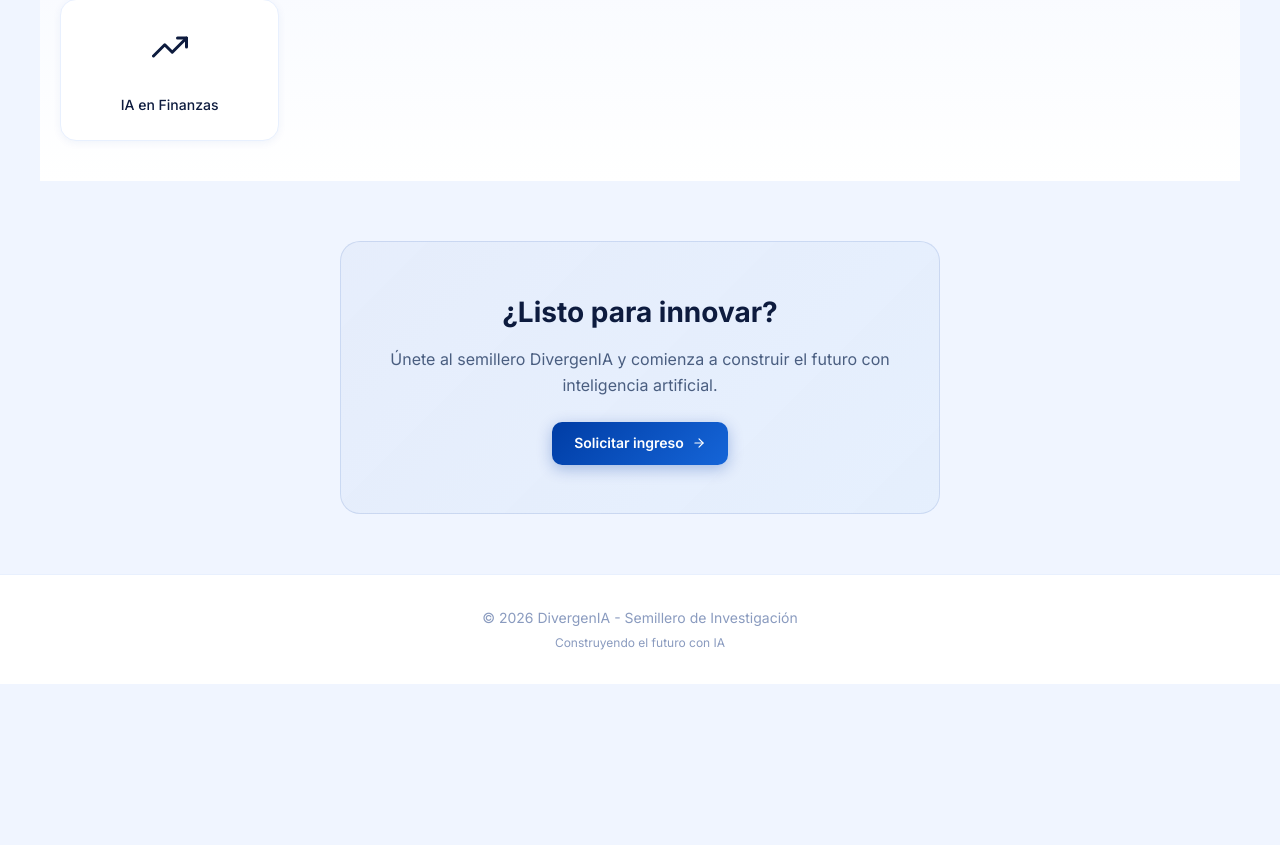
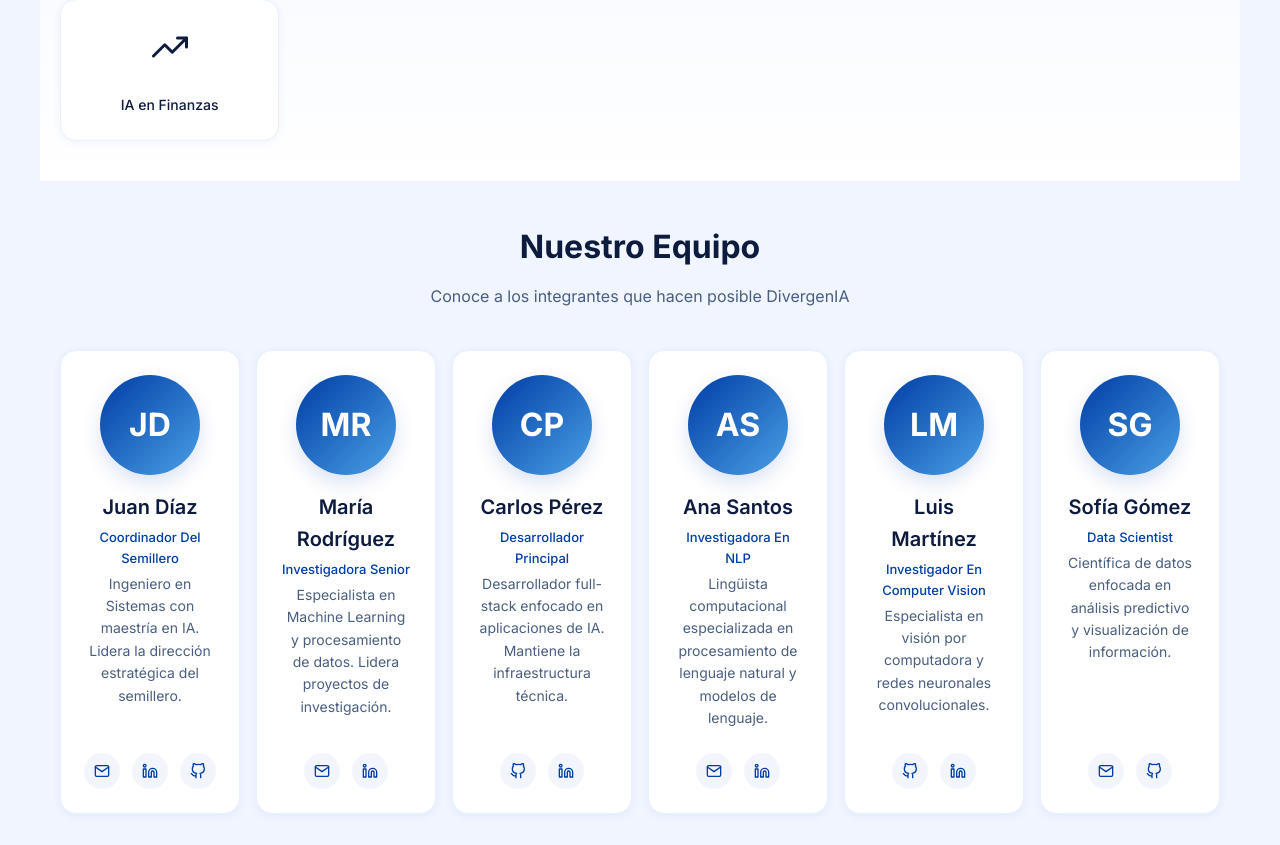
Before and after one commit to Staillim/DivergenIA, a React (Vite) app in the folder frontend/: page / in a window 1280 px wide. Shown: the part 1395-2240 px from the top of the page. Before the commit the page ends 2079 px from the top, so only its background shows below. Built offline with nearby package versions, Linux system fonts and the light colour scheme; no server answers.

Commit message:
feat: add team section with 6 members and update homepage stats to real numbers

```diff
--- a/frontend/src/pages/Home.jsx
+++ b/frontend/src/pages/Home.jsx
@@ -1,5 +1,5 @@
 import { Link } from 'react-router-dom'
-import { FiArrowRight, FiUsers, FiFolder, FiBookOpen, FiCpu, FiZap, FiBarChart2, FiMessageSquare, FiEye, FiActivity, FiTrendingUp } from 'react-icons/fi'
+import { FiArrowRight, FiUsers, FiFolder, FiBookOpen, FiCpu, FiZap, FiBarChart2, FiMessageSquare, FiEye, FiActivity, FiTrendingUp, FiGithub, FiLinkedin, FiMail } from 'react-icons/fi'
 import { FaRobot, FaDna } from 'react-icons/fa'
 import '../styles/home.css'
 
@@ -103,6 +103,82 @@ function Home() {
         </div>
       </section>
 
+      {/* Equipo del Semillero */}
+      <section className="team-section page">
+        <h2 className="section-title">Nuestro Equipo</h2>
+        <p className="section-subtitle">
+          Conoce a los integrantes que hacen posible DivergenIA
+        </p>
+        <div className="team-grid">
+          <div className="team-member-card card">
+            <div className="team-avatar-large">JD</div>
+            <h3>Juan Díaz</h3>
+            <span className="team-role">Coordinador del Semillero</span>
+            <p className="team-bio">Ingeniero en Sistemas con maestría en IA. Lidera la dirección estratégica del semillero.</p>
+            <div className="team-social">
+              <a href="mailto:juan.diaz@example.com" className="team-social-link" title="Email"><FiMail /></a>
+              <a href="https://linkedin.com" target="_blank" rel="noopener noreferrer" className="team-social-link" title="LinkedIn"><FiLinkedin /></a>
+              <a href="https://github.com" target="_blank" rel="noopener noreferrer" className="team-social-link" title="GitHub"><FiGithub /></a>
+            </div>
+          </div>
+
+          <div className="team-member-card card">
+            <div className="team-avatar-large">MR</div>
+            <h3>María Rodríguez</h3>
+            <span className="team-role">Investigadora Senior</span>
+            <p className="team-bio">Especialista en Machine Learning y procesamiento de datos. Lidera proyectos de investigación.</p>
+            <div className="team-social">
+              <a href="mailto:maria.rodriguez@example.com" className="team-social-link" title="Email"><FiMail /></a>
+              <a href="https://linkedin.com" target="_blank" rel="noopener noreferrer" className="team-social-link" title="LinkedIn"><FiLinkedin /></a>
+            </div>
+          </div>
+
+          <div className="team-member-card card">
+            <div className="team-avatar-large">CP</div>
+            <h3>Carlos Pérez</h3>
+            <span className="team-role">Desarrollador Principal</span>
+            <p className="team-bio">Desarrollador full-stack enfocado en aplicaciones de IA. Mantiene la infraestructura técnica.</p>
+            <div className="team-social">
+              <a href="https://github.com" target="_blank" rel="noopener noreferrer" className="team-social-link" title="GitHub"><FiGithub /></a>
+              <a href="https://linkedin.com" target="_blank" rel="noopener noreferrer" className="team-social-link" title="LinkedIn"><FiLinkedin /></a>
+            </div>
+          </div>
+
+          <div className="team-member-card card">
+            <div className="team-avatar-large">AS</div>
+            <h3>Ana Santos</h3>
+            <span className="team-role">Investigadora en NLP</span>
+            <p className="team-bio">Lingüista computacional especializada en procesamiento de lenguaje natural y modelos de lenguaje.</p>
+            <div className="team-social">
+              <a href="mailto:ana.santos@example.com" className="team-social-link" title="Email"><FiMail /></a>
+              <a href="https://linkedin.com" target="_blank" rel="noopener noreferrer" className="team-social-link" title="LinkedIn"><FiLinkedin /></a>
+            </div>
+          </div>
+
+          <div className="team-member-card card">
+            <div className="team-avatar-large">LM</div>
+            <h3>Luis Martínez</h3>
+            <span className="team-role">Investigador en Computer Vision</span>
+            <p className="team-bio">Especialista en visión por computadora y redes neuronales convolucionales.</p>
+            <div className="team-social">
+              <a href="https://github.com" target="_blank" rel="noopener noreferrer" className="team-social-link" title="GitHub"><FiGithub /></a>
+              <a href="https://linkedin.com" target="_blank" rel="noopener noreferrer" className="team-social-link" title="LinkedIn"><FiLinkedin /></a>
+            </div>
+          </div>
+
+          <div className="team-member-card card">
+            <div className="team-avatar-large">SG</div>
+            <h3>Sofía Gómez</h3>
+            <span className="team-role">Data Scientist</span>
+            <p className="team-bio">Científica de datos enfocada en análisis predictivo y visualización de información.</p>
+            <div className="team-social">
+              <a href="mailto:sofia.gomez@example.com" className="team-social-link" title="Email"><FiMail /></a>
+              <a href="https://github.com" target="_blank" rel="noopener noreferrer" className="team-social-link" title="GitHub"><FiGithub /></a>
+            </div>
+          </div>
+        </div>
+      </section>
+
       {/* CTA */}
       <section className="cta-section">
         <div className="cta-card">
--- a/frontend/src/styles/home.css
+++ b/frontend/src/styles/home.css
@@ -282,8 +282,112 @@
   margin-top: 4px;
 }
 
+/* Team Section */
+.team-section {
+  padding: 60px 20px;
+  max-width: 1200px;
+  margin: 0 auto;
+}
+
+.team-grid {
+  display: grid;
+  grid-template-columns: repeat(auto-fill, minmax(280px, 1fr));
+  gap: 24px;
+  margin-top: 40px;
+}
+
+.team-member-card {
+  text-align: center;
+  padding: 32px 24px;
+  background: var(--bg-card);
+  border: 1px solid var(--border-light);
+  border-radius: var(--radius-lg);
+  transition: all 0.4s cubic-bezier(0.4, 0, 0.2, 1);
+  display: flex;
+  flex-direction: column;
+  align-items: center;
+}
+
+.team-member-card:hover {
+  transform: translateY(-8px);
+  box-shadow: 0 20px 50px rgba(0, 61, 165, 0.12);
+  border-color: rgba(0, 61, 165, 0.2);
+}
+
+.team-avatar-large {
+  width: 100px;
+  height: 100px;
+  border-radius: 50%;
+  background: linear-gradient(135deg, var(--primary), var(--secondary));
+  display: flex;
+  align-items: center;
+  justify-content: center;
+  font-size: 32px;
+  font-weight: 700;
+  color: white;
+  margin-bottom: 16px;
+  box-shadow: 0 8px 20px rgba(0, 61, 165, 0.15);
+  transition: all 0.3s ease;
+}
+
+.team-member-card:hover .team-avatar-large {
+  transform: scale(1.05);
+  box-shadow: 0 12px 28px rgba(0, 61, 165, 0.25);
+}
+
+.team-member-card h3 {
+  font-size: 20px;
+  font-weight: 600;
+  color: var(--text-primary);
+  margin-bottom: 4px;
+}
+
+.team-role {
+  font-size: 13px;
+  color: var(--primary);
+  font-weight: 500;
+  margin-bottom: 12px;
+  display: block;
+}
+
+.team-bio {
+  font-size: 14px;
+  color: var(--text-secondary);
+  line-height: 1.6;
+  margin-bottom: 16px;
+  flex-grow: 1;
+}
+
+.team-social {
+  display: flex;
+  gap: 12px;
+  justify-content: center;
+  margin-top: 8px;
+}
+
+.team-social-link {
+  width: 36px;
+  height: 36px;
+  border-radius: 50%;
+  background: rgba(0, 61, 165, 0.05);
+  display: flex;
+  align-items: center;
+  justify-content: center;
+  color: var(--primary);
+  transition: all 0.3s ease;
+  border: 1px solid transparent;
+}
+
+.team-social-link:hover {
+  background: var(--primary);
+  color: white;
+  transform: translateY(-2px);
+  box-shadow: 0 4px 12px rgba(0, 61, 165, 0.2);
+}
+
 @media (max-width: 768px) {
   .hero h1 { font-size: 32px; }
   .hero-actions { flex-direction: column; align-items: center; }
   .hero-stats { gap: 24px; }
+  .team-grid { grid-template-columns: repeat(auto-fill, minmax(240px, 1fr)); }
 }
```
